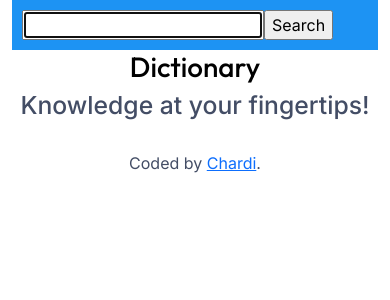
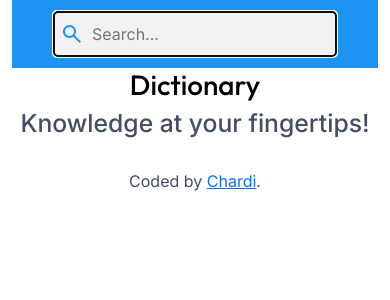
Before and after one commit to chardi90/dictionary, a React (Create React App) app: page / in a window 390 px wide. Shown: the top 300 px of the page. Built offline with nearby package versions, Linux system fonts and the light colour scheme.

Commit message:
Styled and made header searchform responsive
- installed google material symbols
- added blue search and listen icons
- styled header search bar color, margins and made it responsive

```diff
--- a/public/index.html
+++ b/public/index.html
@@ -21,6 +21,10 @@
       href="https://fonts.googleapis.com/css2?family=Inter:ital,opsz,wght@0,14..32,100..900;1,14..32,100..900&family=Outfit:wght@100..900&display=swap"
       rel="stylesheet"
     />
+    <link
+      rel="stylesheet"
+      href="https://fonts.googleapis.com/css2?family=Material+Symbols+Outlined:opsz,wght,FILL,GRAD@20..48,100..700,0..1,-50..200"
+    />
     <link rel="apple-touch-icon" href="%PUBLIC_URL%/logo192.png" />
     <link rel="manifest" href="%PUBLIC_URL%/manifest.json" />
     <title>Dictionary</title>
--- a/src/App.css
+++ b/src/App.css
@@ -7,3 +7,9 @@ footer {
   text-align: center;
   margin: 30px 0;
 }
+
+.App-header {
+  display: flex;
+  justify-content: center;
+  align-items: center;
+}
--- a/src/DictionaryPhonetics.js
+++ b/src/DictionaryPhonetics.js
@@ -41,7 +41,7 @@ export default function Phonetics({ keyword }) {
           {phonetic.text}{" "}
           {phonetic.audio && (
             <a href={phonetic.audio} target="_blank" rel="noreferrer">
-              🔊
+              <span class="material-symbols-outlined">volume_up</span>
             </a>
           )}
         </p>
--- a/src/SearchForm.css
+++ b/src/SearchForm.css
@@ -0,0 +1,57 @@
+.search-form {
+  display: flex;
+}
+
+.search-form input {
+  border: none;
+  border-radius: 6px;
+  font-size: 16px;
+  padding: 8px;
+}
+
+.search-form input[type="search"] {
+  background-color: var(--grey-background);
+}
+
+.search-form input[type="submit"] {
+  color: var(--grey-background);
+  background-color: var(--greyed-colour);
+  margin-left: 10px;
+  padding-inline: 15px;
+}
+
+.search-form input[type="submit"]:hover {
+  color: var(--greyed-colour);
+  background-color: var(--grey-background);
+}
+
+.search-wrapper {
+  position: relative;
+  display: inline-block;
+}
+
+.search-wrapper input[type="search"] {
+  padding-left: 2.5rem;
+}
+
+.search-icon {
+  position: absolute;
+  top: 50%;
+  left: 0.5rem;
+  transform: translateY(-50%);
+  pointer-events: none;
+  color: var(--main-colour);
+}
+
+@media (max-width: 600px) {
+  .search-form input[type="search"] {
+    width: 100%;
+    padding: 12px;
+    padding-left: 2.5rem;
+    font-size: 16px;
+  }
+
+  .search-form input[type="submit"] {
+    display: none;
+  }
+}
--- a/src/SearchForm.js
+++ b/src/SearchForm.js
@@ -21,12 +21,16 @@ export default function SearchForm(props) {
 
   return (
     <form className="search-form" onSubmit={handleSubmit}>
-      <input
-        type="search"
-        onChange={handleKeywordChange}
-        value={keyword}
-        autoFocus={true}
-      />
+      <div className="search-wrapper">
+        <span className="material-symbols-outlined search-icon">search</span>
+        <input
+          type="search"
+          placeholder="Search..."
+          onChange={handleKeywordChange}
+          value={keyword}
+          autoFocus
+        />
+      </div>
       <input type="submit" value="Search" />
     </form>
   );
--- a/src/index.css
+++ b/src/index.css
@@ -1,6 +1,7 @@
 :root {
   --main-colour: #1d93f3;
   --greyed-colour: #434d65;
+  --grey-background: #f2f2f2;
   --dark-text-colour: #000000;
 }
 
```
